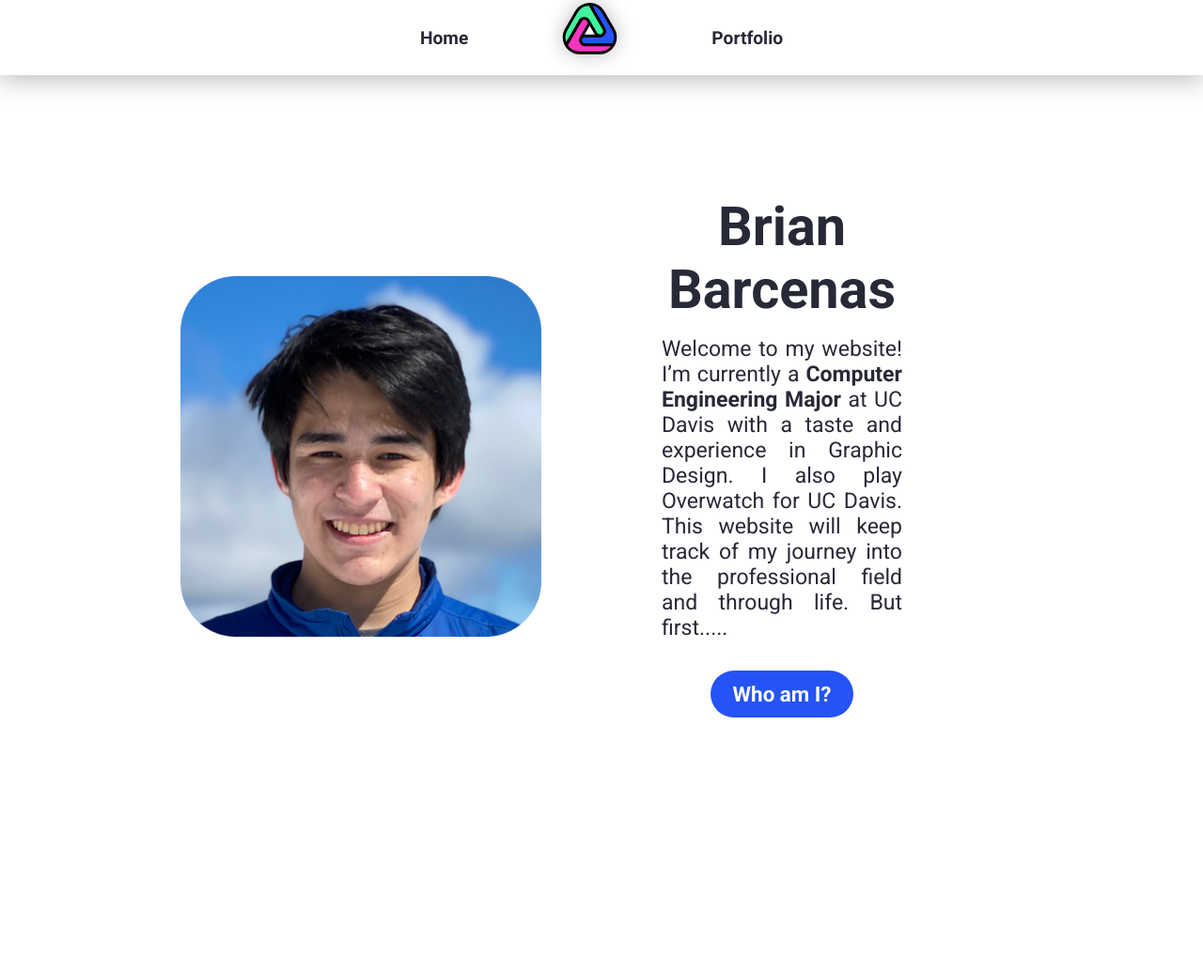
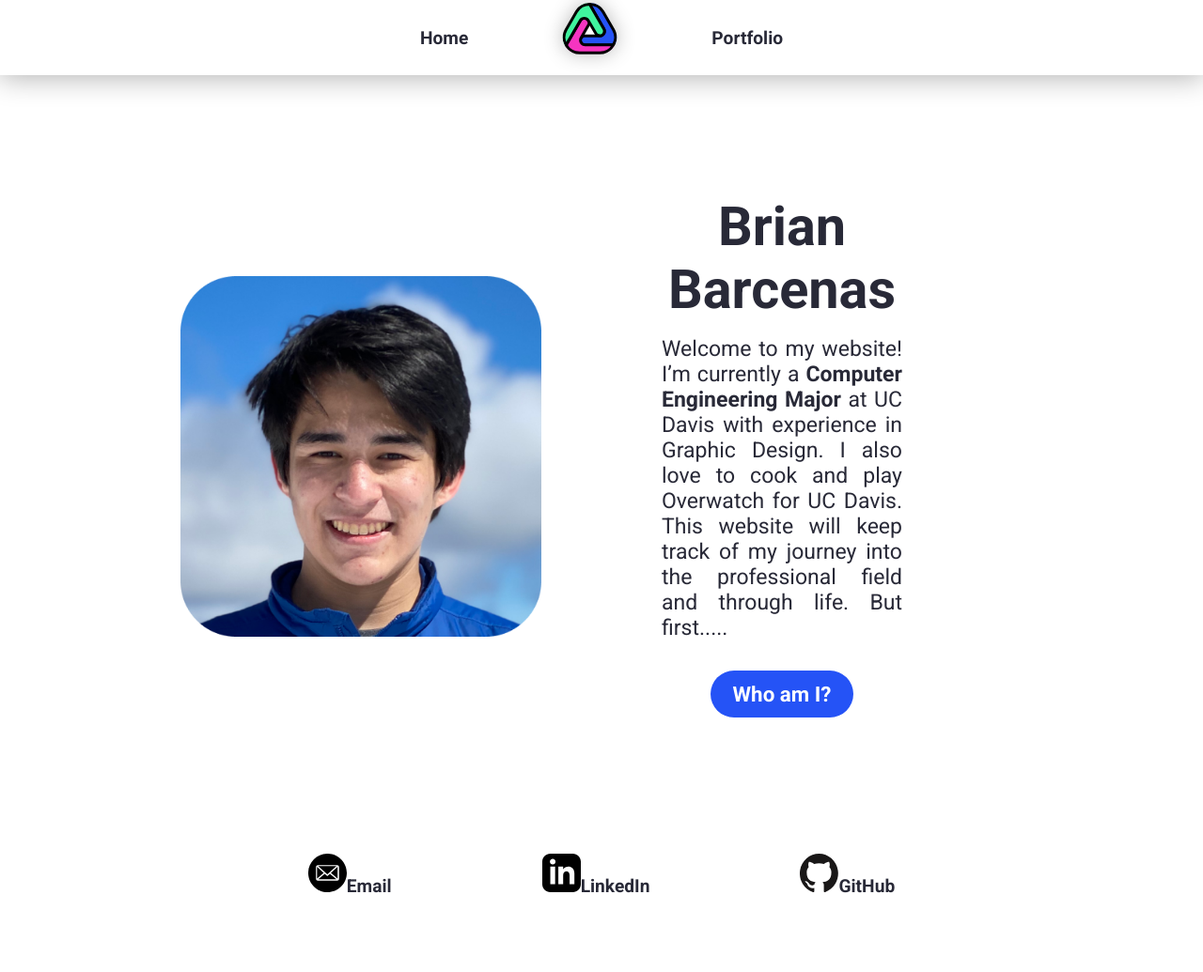
Before and after one commit to nesslie/nesslie.github.io, a plain HTML site: page index.html in a window 1280 px wide. Shown: the whole page at 94% size. Before the commit the page ends 892 px from the top, so only its background shows below. Drawn offline with Linux system fonts and the light colour scheme.

Commit message:
footer but its weird now

```diff
--- a/index.html
+++ b/index.html
@@ -9,7 +9,7 @@
     <title>Brian Barcenas | Home</title>
     <link rel="shortcut icon" type="image/png" href="src/favicon.png">
 </head>
-<body class="container full-height-grow">
+<body class="full-height-grow">
         <header class="main-header">
             <nav class="main-nav">
                 <ul>
@@ -25,10 +25,18 @@
                 </div>
                 <div class="call-to-action">
                     <h1 class="title">Brian Barcenas</h1>
-                <span class="bio">Welcome to my website! I’m currently a <b>Computer Engineering Major</b> at UC Davis with a taste and experience in Graphic Design. I also play Overwatch for UC Davis. This website will keep track of my journey into the professional field and through life. But first.....</span>
+                    <span class="bio">Welcome to my website! I’m currently a <b>Computer Engineering Major</b> at UC Davis with experience in Graphic Design. I also love to cook and play Overwatch for UC Davis. This website will keep track of my journey into the professional field and through life. But first.....</span>
                     <a href="" class="btn">Who am I?</a>
                 </div>
-
         </section>
+    <footer class="main-footer">
+            <nav class="footer-nav">
+                <ul>
+                    <li><a href="#" class="social-link"><img src="src/mail.svg">Email</a></li>
+                    <li><a href="#" class="social-link"><img src="src/linkedin.svg">LinkedIn</a></li>
+                    <li><a href="#" class="social-link"><img src="src/github.svg">GitHub</a></li>
+                </ul>
+            </nav>
+    </footer>
 </body>
 </html>
--- a/styles.css
+++ b/styles.css
@@ -12,6 +12,7 @@ body{
     font-size: 1.2rem;
     color: #282937;
     min-height: 100vh;
+    text-decoration: none;
 }
 
 .full-height-grow{
@@ -27,7 +28,7 @@ body{
     text-decoration: none;
 }
 
-.main-nav ul {
+.main-nav ul, .footer-nav ul {
     display: flex;
     margin: 0;
     padding: 0;
@@ -37,7 +38,7 @@ body{
     justify-content: center;
 }
 
-.main-nav a {
+.main-nav a, .footer-nav a {
     color: #282937;
     font-family: 'Roboto';
     font-weight: bold;
@@ -45,28 +46,52 @@ body{
     padding: 5rem;
 }
 
-.main-nav img{
+.main-nav img, .footer-nav img{
     justify-self: center;
 }
 
-.main-nav a:hover{
+.main-nav a:hover .footer-nav a:hover{
     color: #ababb1;
 }
-.main-nav{
+.main-nav, .footer-nav{
     display: flex;
     justify-content:center;
     align-items:center;
-
+    text-decoration: none;
 }
 .main-header{
     display: flex;
     justify-content:center;
     align-self: center;
     align-items:center;
-    height: 80px;
     width: 100vw;
     background-color: #ffffff;
     box-shadow: 0px 2px 30px 1px rgba(0, 0, 0, 0.30);
+    text-decoration: none;
+}
+.main-footer{
+    display: flex;
+    justify-content:center;
+    align-self: center;
+    align-items:center;
+    width: 100vw;
+    height: 80px;
+    background-color: #ffffff;
+    text-decoration: none;
+}
+.footer-nav{
+    display: flex;
+    justify-content:center;
+    align-self: center;
+    align-items:center;
+    width: 100vw;
+    height: 80px;
+    background-color: #fff;
+    text-decoration: none;
+}
+
+.main-header{
+    height: 80px;
 }
 
 .container{
```
Also changed, not shown: src/github.svg (added), src/linkedin.svg (added), src/mail.svg (added). Lines whose indentation alone changed are shown as unchanged.
